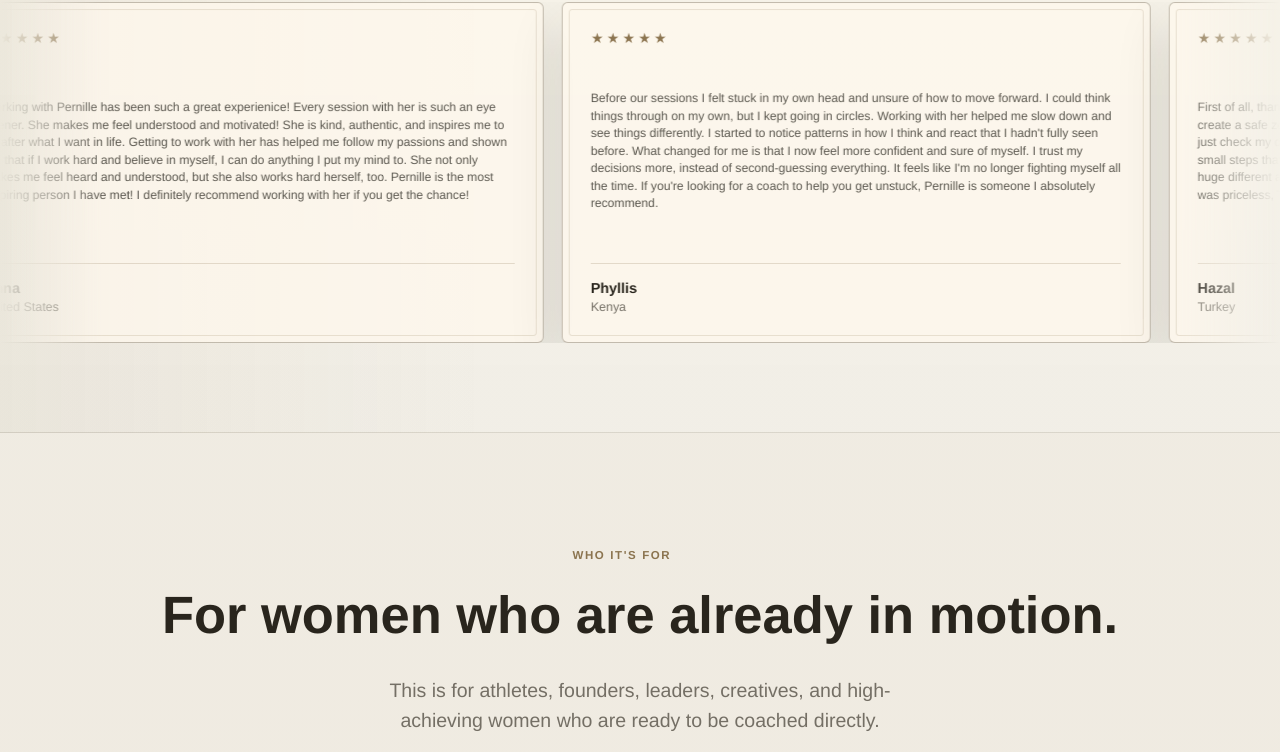
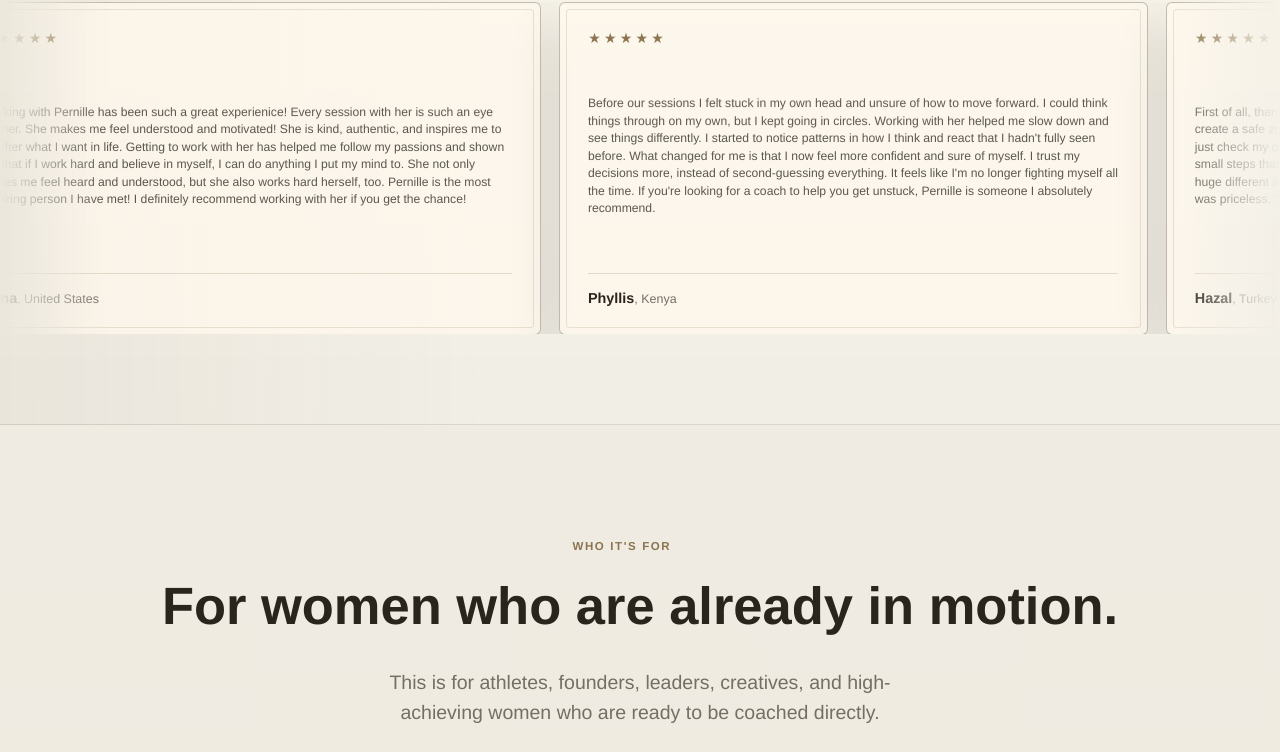
Before and after one commit to TimmyTululu/pernille-performance, a React (Vite) app: page / in a window 1280 px wide. Shown: the part 1834-2586 px from the top of the page. Built offline with nearby package versions, Linux system fonts and the light colour scheme.

Commit message:
Inline testimonial attribution

```diff
--- a/src/styles.css
+++ b/src/styles.css
@@ -589,8 +589,9 @@ h2 {
 }
 
 .testimonial-card footer {
-  display: grid;
-  gap: 4px;
+  display: flex;
+  align-items: baseline;
+  gap: 0;
   margin-top: 24px;
   padding-top: 16px;
   border-top: 1px solid rgba(139, 116, 79, 0.22);
@@ -604,6 +605,10 @@ h2 {
 .testimonial-card span {
   color: var(--text-muted);
   font-size: 0.78rem;
+}
+
+.testimonial-card span::before {
+  content: ", ";
 }
 
 @keyframes testimonial-scroll {
```
